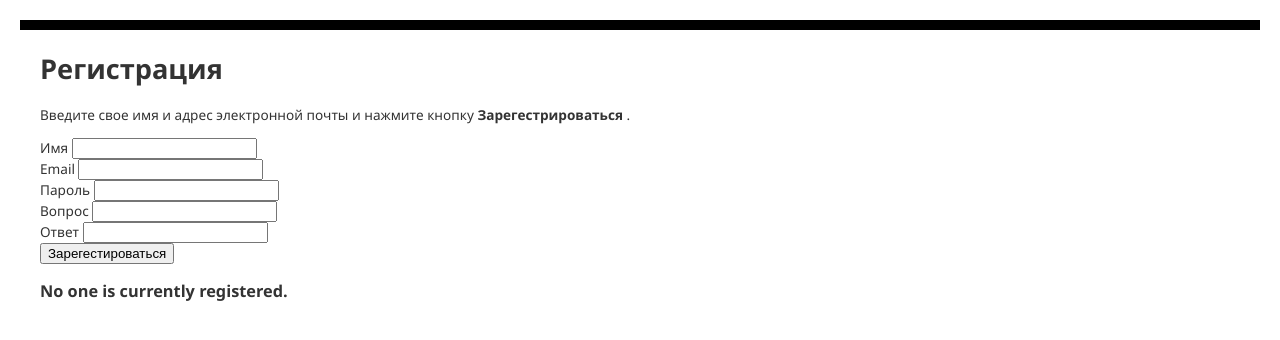
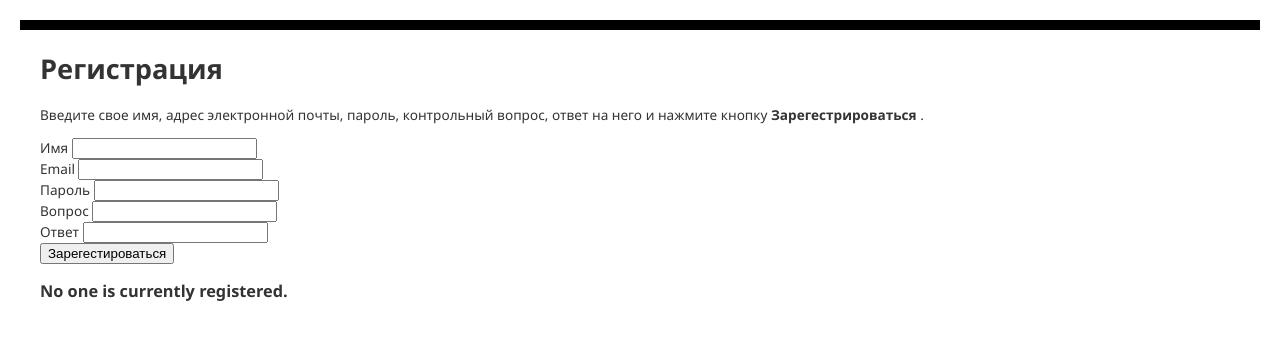
Before and after one commit to Anastasiya12345/project, a PHP site: page / in a window 1280 px wide. Shown: the top 340 px of the page. Run offline with PHP 8.4, Linux system fonts and the light colour scheme; data that the repository does not hold is empty; some libraries are stand-ins or nearby versions.

Commit message:
Update index.php

```diff
--- a/index.php
+++ b/index.php
@@ -23,7 +23,7 @@ border: 0 none; }
 </head>
 <body>
 <h1>Регистрация</h1>
-<p>Введите свое имя и адрес электронной почты и нажмите кнопку <strong> Зарегестрироваться </strong>.</p>
+<p>Введите свое имя, адрес электронной почты, пароль, контрольный вопрос, ответ на него и нажмите кнопку <strong> Зарегестрироваться </strong>.</p>
 <form method="post" action="index.php"
 enctype="multipart/form-data" >
 Имя <input type="text"
```
